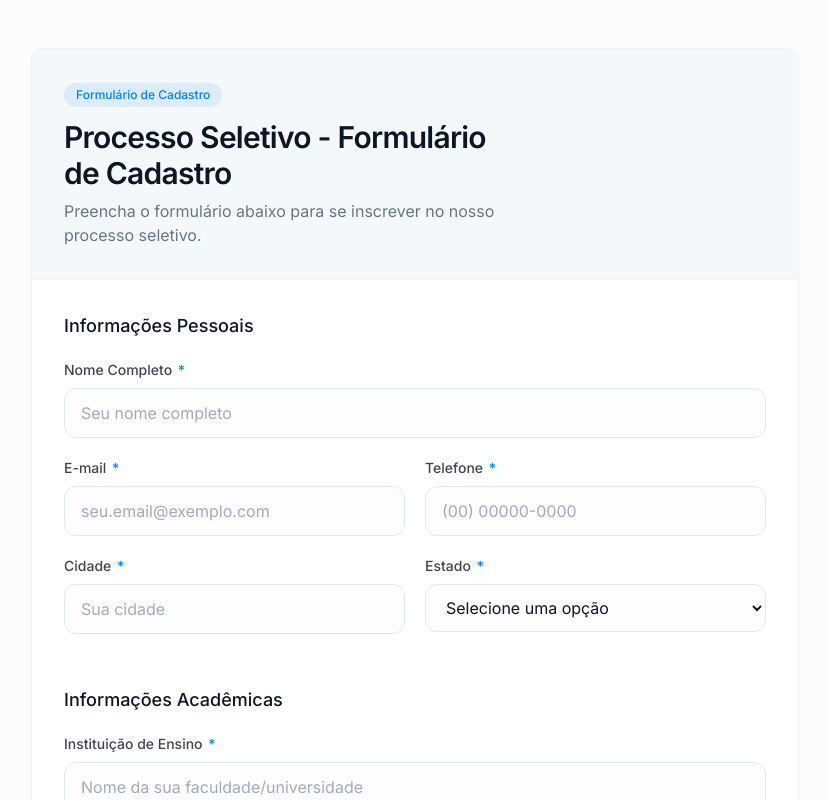
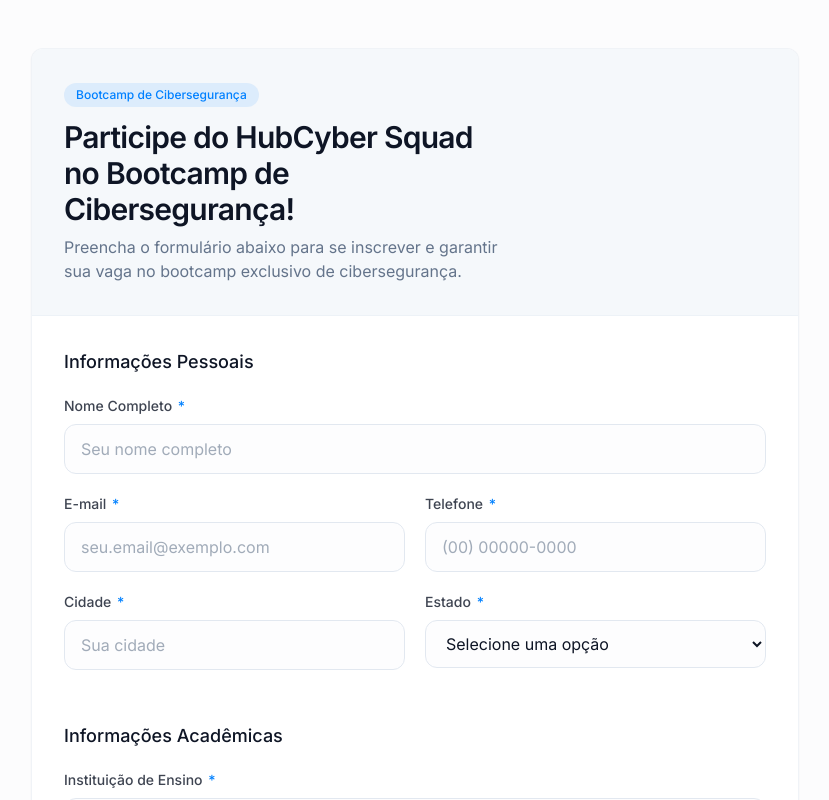
Before and after one commit to soniaalves7/formify-quick-register, a React (Vite) app: page / in a window 1280 px wide. Shown: the top 800 px of the page, without its empty margins (225-1054 px from the left). Built offline with nearby package versions, Linux system fonts and the light colour scheme.

Commit message:
Update form title
Updates the form title to reflect the HubCyber Squad Bootcamp.

```diff
--- a/src/components/FormHeader.tsx
+++ b/src/components/FormHeader.tsx
@@ -11,7 +11,7 @@ const FormHeader: React.FC<FormHeaderProps> = ({ title, subtitle }) => {
     <div className="bg-secondary/70 p-6 sm:p-8 border-b border-border/40">
       <div className="max-w-md">
         <div className="inline-block px-3 py-1 text-xs font-medium rounded-full bg-primary/10 text-primary mb-3 animate-fade-in">
-          Formulário de Cadastro
+          Bootcamp de Cibersegurança
         </div>
         <h1 className="text-2xl sm:text-3xl font-semibold text-foreground tracking-tight mb-2">{title}</h1>
         {subtitle && (
--- a/src/components/SuccessMessage.tsx
+++ b/src/components/SuccessMessage.tsx
@@ -25,10 +25,10 @@ const SuccessMessage: React.FC<SuccessMessageProps> = ({ onReset }) => {
           ></path>
         </svg>
       </div>
-      <h2 className="text-2xl font-semibold text-foreground mb-2">Cadastro Realizado!</h2>
+      <h2 className="text-2xl font-semibold text-foreground mb-2">Inscrição Realizada!</h2>
       <p className="text-muted-foreground max-w-md mx-auto mb-8">
-        Seu formulário foi enviado com sucesso. Agradecemos pelo seu interesse.
-        Entraremos em contato em breve.
+        Seu formulário foi enviado com sucesso. Agradecemos pelo seu interesse no Bootcamp de Cibersegurança HubCyber Squad.
+        Entraremos em contato em breve com mais informações.
       </p>
       <Button
         onClick={onReset}
--- a/src/pages/Index.tsx
+++ b/src/pages/Index.tsx
@@ -174,8 +174,8 @@ const Index = () => {
         {!isSubmitted ? (
           <>
             <FormHeader
-              title="Processo Seletivo - Formulário de Cadastro"
-              subtitle="Preencha o formulário abaixo para se inscrever no nosso processo seletivo."
+              title="Participe do HubCyber Squad no Bootcamp de Cibersegurança!"
+              subtitle="Preencha o formulário abaixo para se inscrever e garantir sua vaga no bootcamp exclusivo de cibersegurança."
             />
 
             <form onSubmit={handleSubmit} className="p-6 sm:p-8 space-y-8">
```
